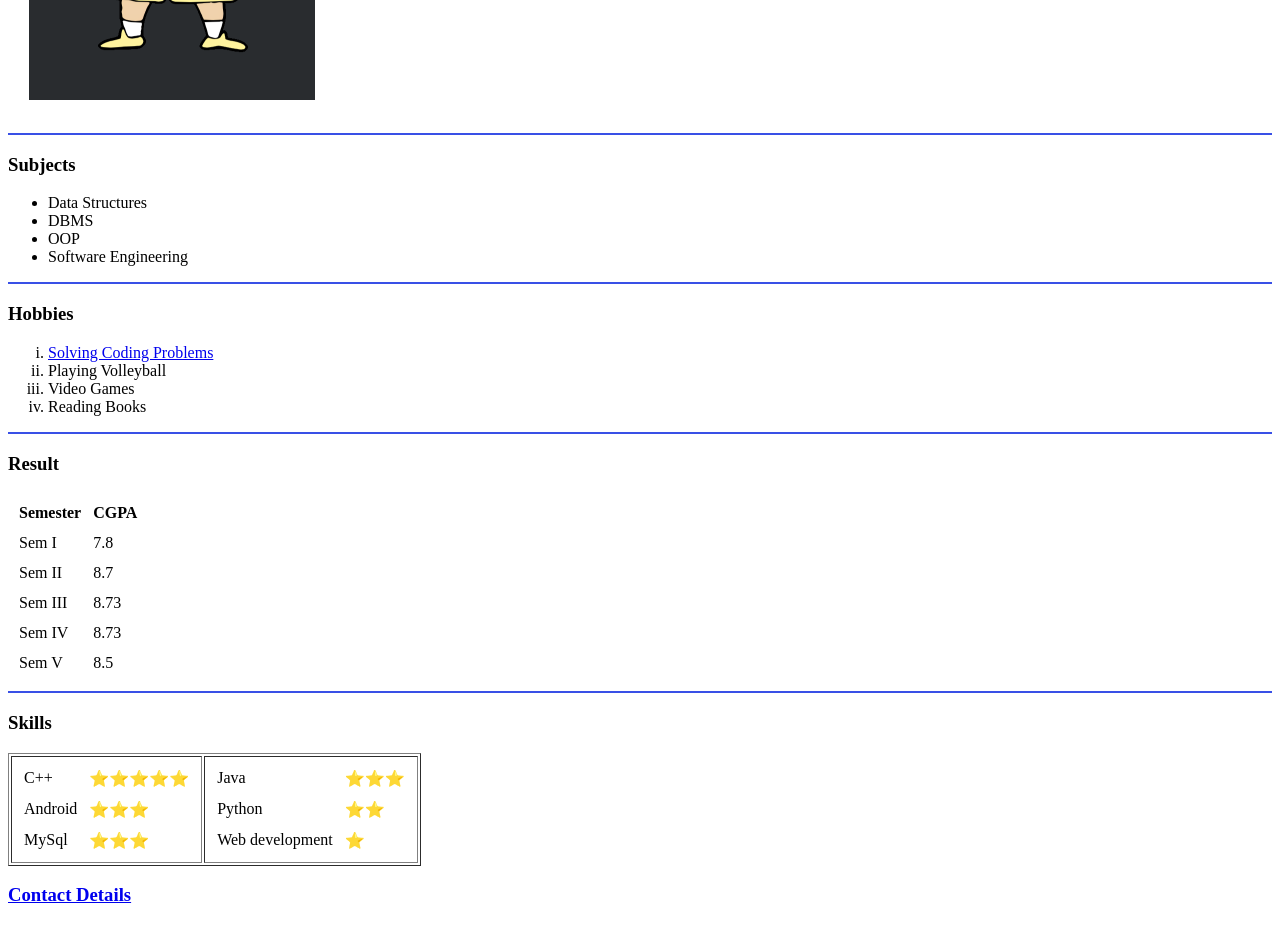
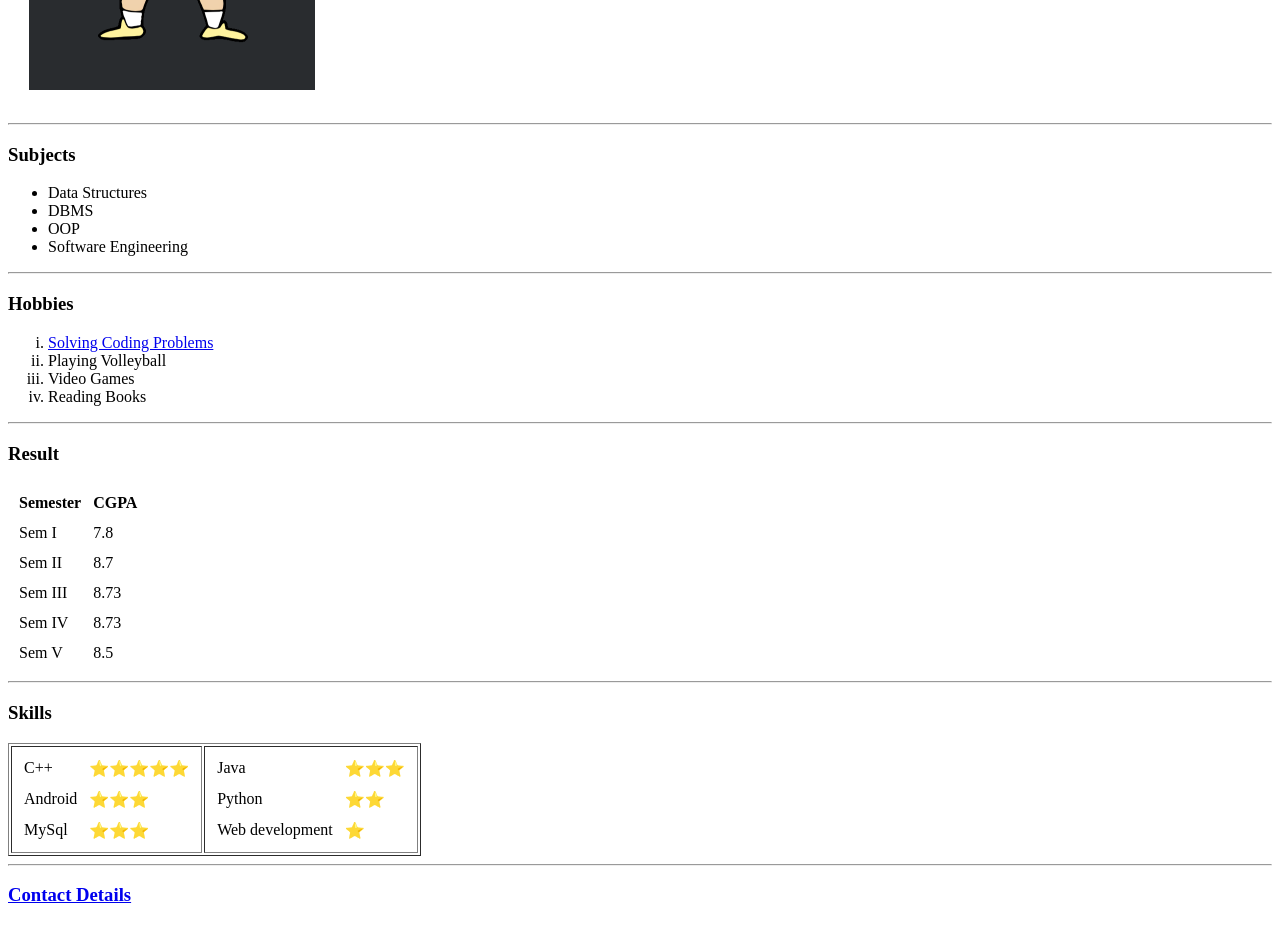
Before and after one commit to jaw7227/cv, a plain HTML site: page index.html in a window 1280 px wide. Shown: the part 300-1225 px from the top of the page. Drawn offline with Linux system fonts and the light colour scheme.

Commit message:
added css

```diff
--- a/index.html
+++ b/index.html
@@ -4,10 +4,11 @@
 <head>
   <meta charset="utf-8">
   <title>☠ Welcome</title>
+  <link rel="stylesheet" href="css/styles.css">
+
 </head>
 
 <body>
-  <hr size="2" noshade>
   <table cellspacing="20">
     <tr>
       <td><img src="shin.png" alt="JaW's Profile"></td>
@@ -18,7 +19,7 @@
       </td>
     </tr>
   </table>
-  <hr color="#3950e6" size="2" noshade>
+  <hr>
   <h3>Subjects</h3>
   <ul>
     <li>Data Structures</li>
@@ -27,7 +28,7 @@
     <li>Software Engineering</li>
   </ul>
 
-  <hr color="#3950e6">
+  <hr>
   <h3>Hobbies</h3>
   <ol type="i">
     <li><a href="https://codeforces.com/submissions/Jaw_7227">Solving Coding Problems</a></li>
@@ -36,7 +37,7 @@
     <li>Reading Books</li>
   </ol>
 
-  <hr color="#3950e6">
+  <hr>
   <h3>Result</h3>
   <table cellspacing="10">
     <thead>
@@ -71,7 +72,7 @@
 
     </tfoot>
   </table>
-  <hr color="#3950e6">
+  <hr>
   <h3>Skills</h3>
 
   <table border="1">
@@ -112,6 +113,7 @@
       </td>
     </tr>
   </table>
+  <hr>
 
   <h3><a href="contact.html">Contact Details</a></h3>
 
```
Also changed, not shown: contact.html (+3 -1 lines), formbasic.html (+1 -0 lines).
